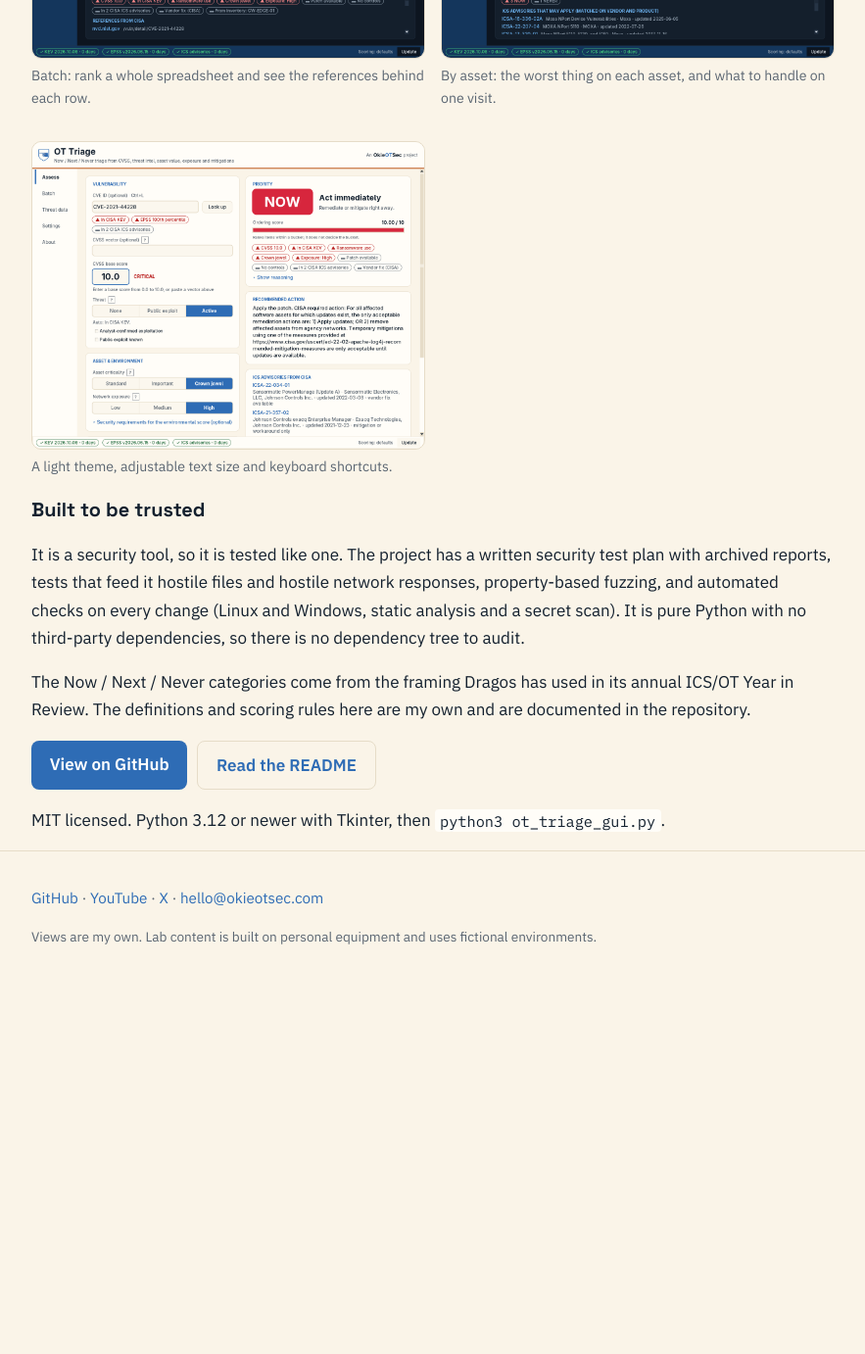
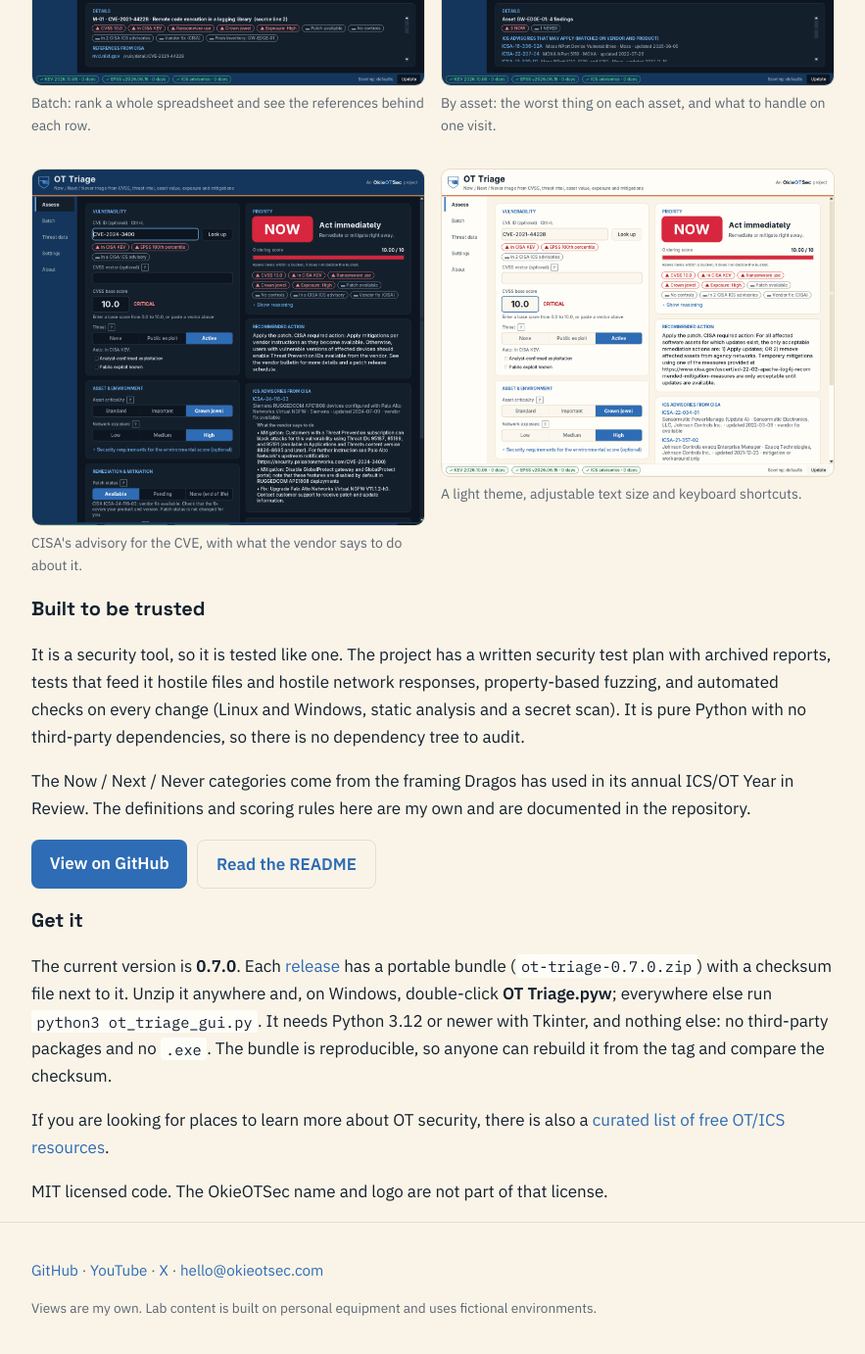
Before and after one commit to okieotsec/okieotsec.github.io, a Jekyll site: the page built from projects.md, in a window 1280 px wide and 1400 px high, scrolled down 2073 px. Shown: the top 1382 px of the window at 98% size, without its empty margins (198-1081 px from the left). Built offline with Jekyll 4.4.1, drawn with Linux system fonts in a browser that asks for light colours; before the commit the page ends 3094 px from its top, so only the background shows below that; some of the changed text lies outside the part shown.

Commit message:
OT Triage 0.7.0: screenshot, Get it section, release post (#6)
Co-Authored-By: Claude Sonnet 5.5 <noreply@anthropic.com>

```diff
--- a/projects.md
+++ b/projects.md
@@ -22,7 +22,7 @@ You give it a CVSS score or a full CVSS vector, optionally a CVE, and what you k
 <ul class="facts">
   <li><strong>Threat intelligence built in.</strong> Looks a CVE up in CISA's Known Exploited Vulnerabilities catalog and in EPSS. It shows CISA's required action, its reference links (only plain HTTPS links are clickable, and you always see the real domain), and the forensic-triage flag.</li>
   <li><strong>CVSS vectors.</strong> Paste a CVSS 3.0, 3.1 or 4.0 vector and the score is filled in. Every possible base vector was checked against FIRST's official calculators.</li>
-  <li><strong>CISA ICS advisories.</strong> Shows which of CISA's published ICS advisories name a CVE, with a link to each one and what it says about a fix: a vendor fix, a mitigation only, or nothing yet. This is context: it never changes the answer.</li>
+  <li><strong>CISA ICS advisories.</strong> Shows which of CISA's published ICS advisories name a CVE, with a link to each one, what it says about a fix (a vendor fix, a mitigation only, or nothing yet) and the vendor's own steps in the vendor's words: the firmware to install, the setting to change, the workaround. This is context: it never changes the answer.</li>
   <li><strong>Batch mode.</strong> Load a CSV of findings, filter by bucket, search, sort and export the ranked results. An asset inventory fills in criticality, exposure and controls, and an earlier export shows what is new, what moved and what was resolved.</li>
   <li><strong>By asset.</strong> OT assets get patched in short outage windows, so one view groups the findings by asset: the worst bucket on each, and what could be handled on one visit. With a vendor and product in the inventory it also points at the advisories that may apply.</li>
   <li><strong>Command line.</strong> The same ranking from a script or a scheduled job, with an exit code you can gate on.</li>
@@ -38,6 +38,10 @@ You give it a CVSS score or a full CVSS vector, optionally a CVE, and what you k
   <figure>
     <img class="shot" src="{{ '/assets/img/ot-triage/batch-assets-dark.png' | relative_url }}" alt="The Batch view grouped by asset: the worst bucket on each asset and what could be handled on one outage window">
     <figcaption>By asset: the worst thing on each asset, and what to handle on one visit.</figcaption>
+  </figure>
+  <figure>
+    <img class="shot" src="{{ '/assets/img/ot-triage/advisory-steps-dark.png' | relative_url }}" alt="The Assess view for an actively exploited firewall flaw on a crown-jewel asset, with the CISA ICS advisory that names it and the vendor's own mitigations and fix">
+    <figcaption>CISA's advisory for the CVE, with what the vendor says to do about it.</figcaption>
   </figure>
   <figure>
     <img class="shot" src="{{ '/assets/img/ot-triage/assess-light.png' | relative_url }}" alt="The Assess view in the light theme">
@@ -56,4 +60,10 @@ The Now / Next / Never categories come from the framing Dragos has used in its a
   <a class="button secondary" href="{{ site.links.ot_triage }}#readme">Read the README</a>
 </div>
 
-MIT licensed. Python 3.12 or newer with Tkinter, then `python3 ot_triage_gui.py`.
+### Get it
+
+The current version is **0.7.0**. Each [release]({{ site.links.ot_triage }}/releases/latest) has a portable bundle (`ot-triage-0.7.0.zip`) with a checksum file next to it. Unzip it anywhere and, on Windows, double-click **OT Triage.pyw**; everywhere else run `python3 ot_triage_gui.py`. It needs Python 3.12 or newer with Tkinter, and nothing else: no third-party packages and no `.exe`. The bundle is reproducible, so anyone can rebuild it from the tag and compare the checksum.
+
+If you are looking for places to learn more about OT security, there is also a [curated list of free OT/ICS resources]({{ '/resources/' | relative_url }}).
+
+MIT licensed code. The OkieOTSec name and logo are not part of that license.
```
Also changed, not shown: _posts/2026-10-13-ot-triage-0-7-0.md (added, +24 -0 lines), assets/img/ot-triage/advisory-steps-dark.png (added).
